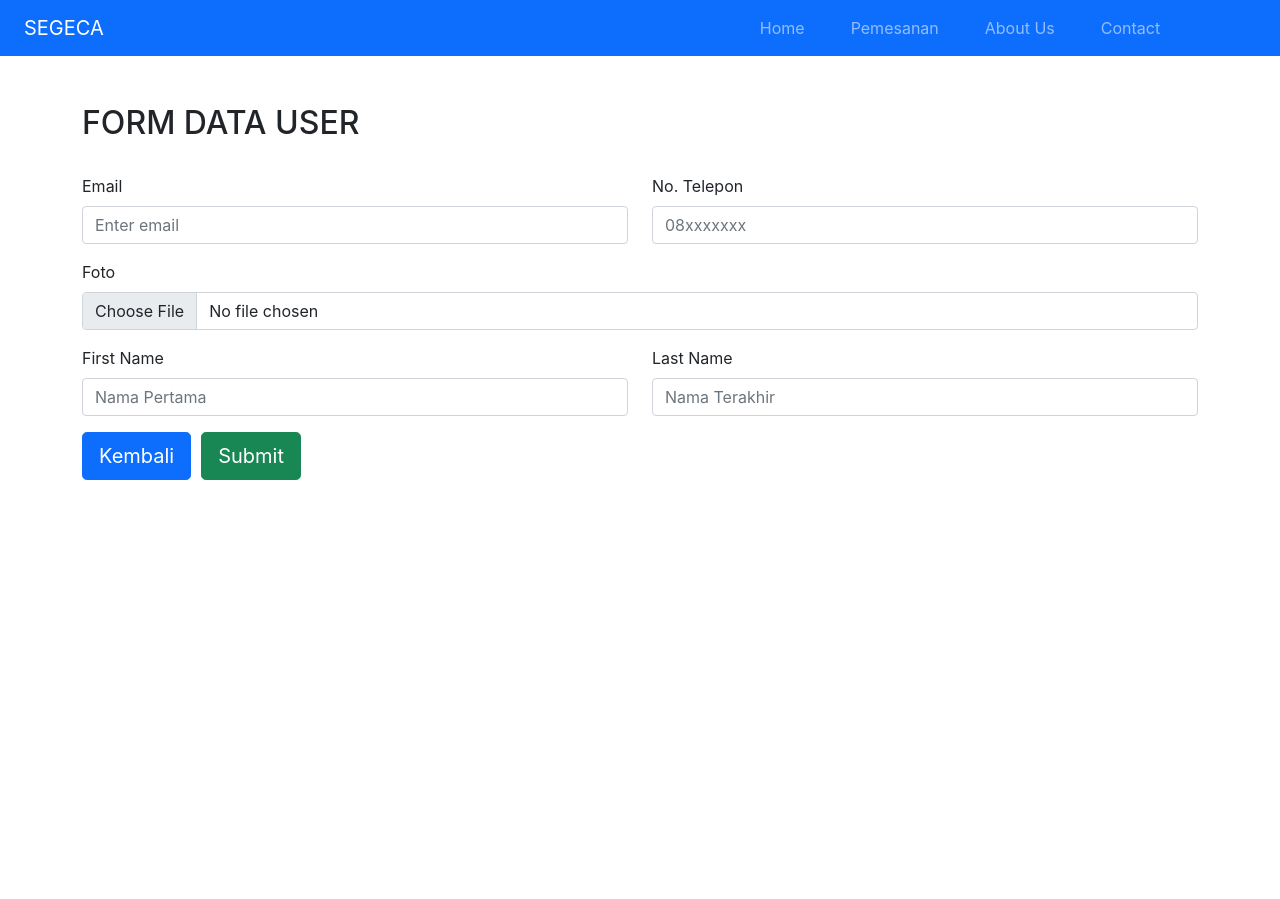
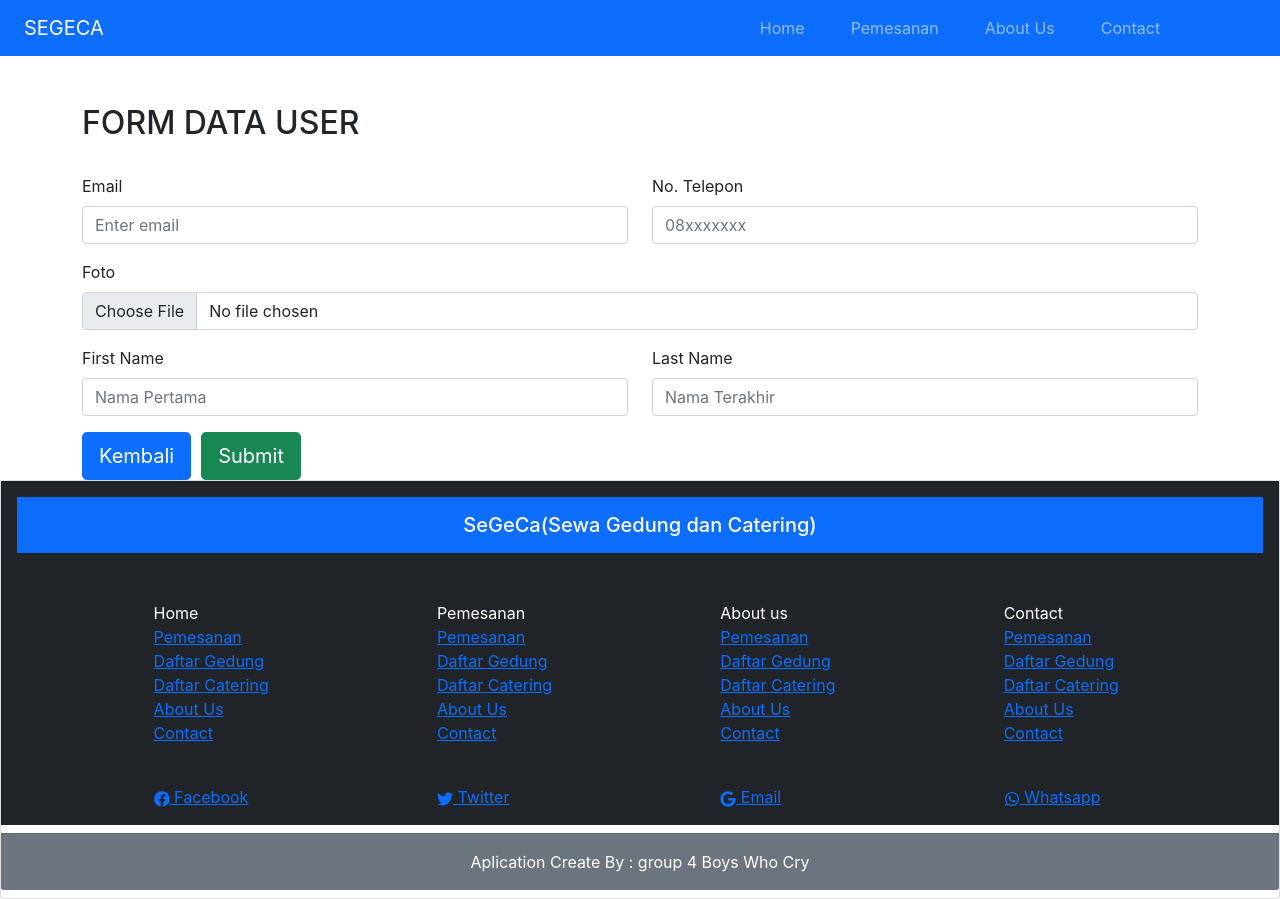
Before and after one commit to hafid29/SeGeCa_frontend, a React (Create React App) app: page /formdatauser in a window 1280 px wide. Before the commit the page ends 800 px from the top, so only its background shows below. Built offline with nearby package versions, Linux system fonts and the light colour scheme.

Commit message:
view footer

```diff
--- /dev/null
+++ b/src/component/footer.User.js
@@ -0,0 +1,228 @@
+import {
+  Form,
+  Button,
+  Navbar,
+  Container,
+  Row,
+  Col,
+  NavDropdown,
+  Card,
+  Nav,
+  NavBrand,
+  NavMenu,
+} from "react-bootstrap";
+import { Link } from 'react-router-dom'
+import Image from "../assets/image_home_user.jpeg";
+import { FaFacebook, FaTwitter, FaGoogle, FaWhatsapp } from "react-icons/fa";
+
+const FooterUser = () => {
+  return (
+    <>
+      <Card>
+        <Card.Body className="p-3 mb-2 bg-dark text-white">
+          <Card.Title className="p-3 mb-2 bg-primary text-white text-center" >SeGeCa(Sewa Gedung dan Catering)
+          </Card.Title>
+          <Card.Text className="p-3 mb-2 bg-dark text-white">
+          </Card.Text>
+          <Row style={{ marginLeft: "10%" }}>
+            <Col className="text-Left" >
+              <Row>
+                <Col >
+                  Home
+                </Col>
+              </Row>
+              <Row>
+                <Col>
+                  <Link to="./formdatauser" >
+                    Pemesanan
+                  </Link>
+                </Col>
+              </Row>
+              <Row>
+                <Col>
+                  <Link to="./formdatauser" >
+                    Daftar Gedung
+                  </Link>
+                </Col>
+              </Row>
+              <Row>
+                <Col>
+                  <Link to="./formdatauser" >
+                    Daftar Catering
+                  </Link>
+                </Col>
+              </Row>
+              <Row>
+                <Col>
+                  <Link to="./formdatauser" >
+                    About Us
+                  </Link>
+                </Col>
+              </Row>
+              <Row>
+                <Col>
+                  <Link to="./formdatauser" >
+                    Contact
+                  </Link>
+                </Col>
+              </Row>
+            </Col>
+            <Col >
+              <Row>
+                <Col>
+                  Pemesanan
+                </Col>
+              </Row>
+              <Row>
+                <Col>
+                  <Link to="./formdatauser" >
+                    Pemesanan
+                  </Link>
+                </Col>
+              </Row>
+              <Row>
+                <Col>
+                  <Link to="./formdatauser" >
+                    Daftar Gedung
+                  </Link>
+                </Col>
+              </Row>
+              <Row>
+                <Col>
+                  <Link to="./formdatauser" >
+                    Daftar Catering
+                  </Link>
+                </Col>
+              </Row>
+              <Row>
+                <Col>
+                  <Link to="./formdatauser" >
+                    About Us
+                  </Link>
+                </Col>
+              </Row>
+              <Row>
+                <Col>
+                  <Link to="./formdatauser" >
+                    Contact
+                  </Link>
+                </Col>
+              </Row>
+            </Col>
+            <Col >
+              <Row>
+                <Col>
+                  About us
+                </Col>
+              </Row>
+              <Row>
+                <Col>
+                  <Link to="./formdatauser" >
+                    Pemesanan
+                  </Link>
+                </Col>
+              </Row>
+              <Row>
+                <Col>
+                  <Link to="./formdatauser" >
+                    Daftar Gedung
+                  </Link>
+                </Col>
+              </Row>
+              <Row>
+                <Col>
+                  <Link to="./formdatauser" >
+                    Daftar Catering
+                  </Link>
+                </Col>
+              </Row>
+              <Row>
+                <Col>
+                  <Link to="./formdatauser" >
+                    About Us
+                  </Link>
+                </Col>
+              </Row>
+              <Row>
+                <Col>
+                  <Link to="./formdatauser" >
+                    Contact
+                  </Link>
+                </Col>
+              </Row>
+            </Col>
+            <Col >
+              <Row>
+                <Col>
+                  Contact
+                </Col>
+              </Row>
+              <Row>
+                <Col>
+                  <Link to="./formdatauser" >
+                    Pemesanan
+                  </Link>
+                </Col>
+              </Row>
+              <Row>
+                <Col>
+                  <Link to="./formdatauser" >
+                    Daftar Gedung
+                  </Link>
+                </Col>
+              </Row>
+              <Row>
+                <Col>
+                  <Link to="./formdatauser" >
+                    Daftar Catering
+                  </Link>
+                </Col>
+              </Row>
+              <Row>
+                <Col>
+                  <Link to="./formdatauser" >
+                    About Us
+                  </Link>
+                </Col>
+              </Row>
+              <Row>
+                <Col>
+                  <Link to="./formdatauser" >
+                    Contact
+                  </Link>
+                </Col>
+              </Row>
+            </Col>
+          </Row>
+          <Card.Title className="p-3 mb-2 bg-dark text-white"></Card.Title>
+
+          <Row style={{ marginLeft: "10%" }}>
+            <Col>
+              <Link to="./formdatauser" >
+                <FaFacebook></FaFacebook> Facebook
+              </Link>
+            </Col>
+            <Col>
+              <Link to="./formdatauser" >
+                <FaTwitter></FaTwitter> Twitter
+              </Link>
+            </Col>
+            <Col>
+              <Link to="./formdatauser" >
+                <FaGoogle></FaGoogle> Email
+              </Link>
+            </Col>
+            <Col>
+              <Link to="./formdatauser" >
+                <FaWhatsapp></FaWhatsapp> Whatsapp
+              </Link>
+            </Col>
+          </Row>
+
+        </Card.Body>
+        <Card.Footer className="p-3 mb-2 bg-secondary text-white text-center">Aplication Create By : group 4 Boys Who Cry</Card.Footer>
+      </Card>
+    </>
+  )
+}
+export default FooterUser
--- a/src/component/index.js
+++ b/src/component/index.js
@@ -1,4 +1,5 @@
 import ComponentHeader from './header';
 import HeaderUser from './header.User';
+import FooterUser from './footer.User';
 
-export {ComponentHeader, HeaderUser};
+export {ComponentHeader, HeaderUser, FooterUser};
--- a/src/view/dashboard.User.About/index.js
+++ b/src/view/dashboard.User.About/index.js
@@ -9,7 +9,7 @@ import {
   Card,
   Nav,
 } from "react-bootstrap";
-import { HeaderUser } from "../../component";
+import { HeaderUser, FooterUser } from "../../component";
 const UserAbout = () => {
   return (
     <>
@@ -82,6 +82,7 @@ const UserAbout = () => {
           </Card.Body>
         </Card>
       </Container>
+      <FooterUser></FooterUser>
     </>
   );
 };
--- a/src/view/dashboard.User.Contact/index.js
+++ b/src/view/dashboard.User.Contact/index.js
@@ -20,7 +20,7 @@ import {
 import { FaFacebook, FaTwitter, FaGoogle, FaWhatsapp } from "react-icons/fa";
 import { ImageContact } from "../../assets/image_home_user.jpeg";
 import { Link } from "react-router-dom";
-import { HeaderUser } from "../../component";
+import { HeaderUser, FooterUser } from "../../component";
 const UserContact = () => {
   return (
     <>
@@ -111,6 +111,7 @@ const UserContact = () => {
           </Col>
         </Row>
       </Container>
+      <FooterUser></FooterUser>
     </>
   );
 };
--- a/src/view/dashboard.User/index.js
+++ b/src/view/dashboard.User/index.js
@@ -13,7 +13,7 @@ import {
 } from "react-bootstrap";
 import HomeUser from "../../assets/image_home_user.jpeg";
 import Catering from "../../assets/catering.jpeg";
-import { HeaderUser } from "../../component";
+import { HeaderUser, FooterUser } from "../../component";
 const ViewDashboardUser = () => {
   return (
     <>
@@ -81,6 +81,7 @@ const ViewDashboardUser = () => {
           </Card>
         </Row>
       </Row>
+      <FooterUser></FooterUser>
     </>
   );
 };
--- a/src/view/form.Data.User/index.js
+++ b/src/view/form.Data.User/index.js
@@ -9,7 +9,7 @@ import {
   Card,
   Nav,
 } from "react-bootstrap";
-import { HeaderUser } from "../../component";
+import { HeaderUser, FooterUser } from "../../component";
 const FormDataUser = () => {
   return (
     <>
@@ -67,6 +67,7 @@ const FormDataUser = () => {
           </Button>
         </Form>
       </Container>
+      <FooterUser></FooterUser>
     </>
   );
 };
```
